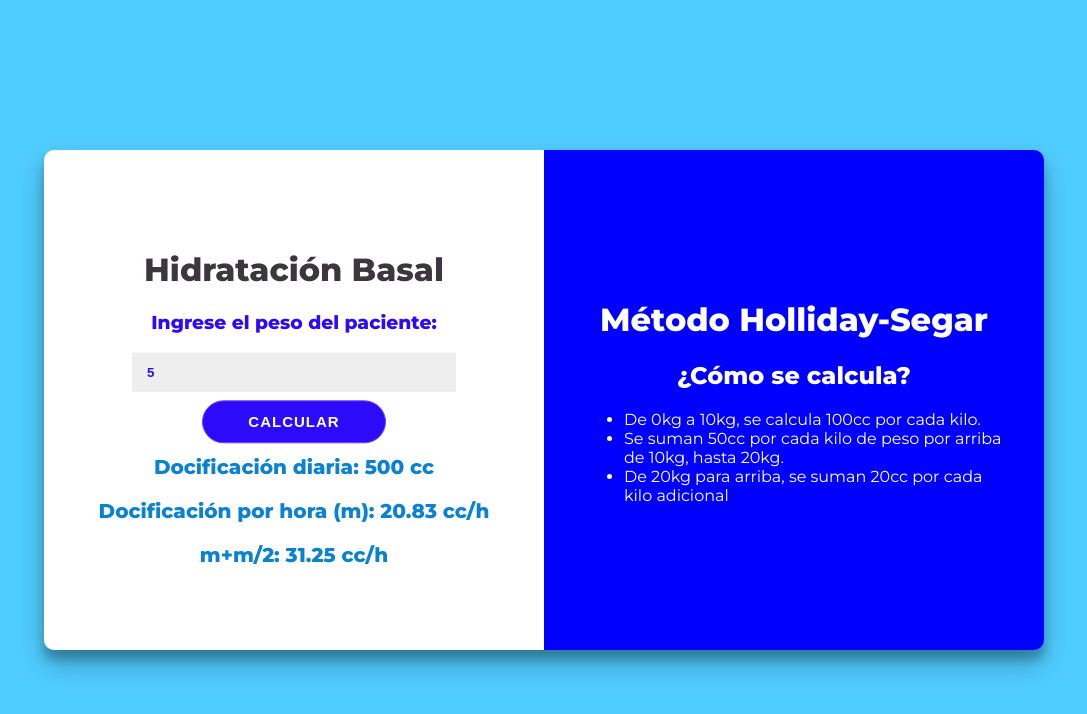
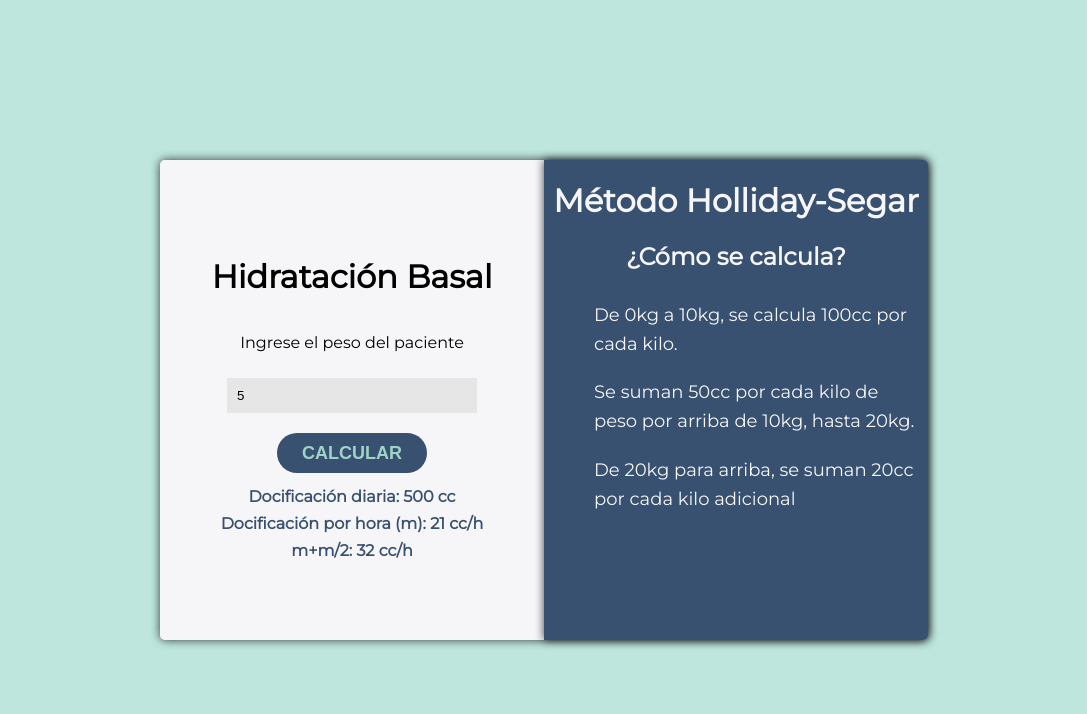
Before and after one commit to Gcentur/Pagina, a plain HTML site: page index.html in a window 1280 px wide. Both pictures are taken after typing "5" into the empty fields and a click on the button "CALCULAR". Shown: the whole page, without its empty margins (96-1183 px from the left). Drawn offline with Linux system fonts and the light colour scheme; a web font is replaced by a local one.

Commit message:
final finalisimo

```diff
--- a/index.html
+++ b/index.html
@@ -1,48 +1,64 @@
-<!DOCTYPE html>
-<html lang="es">
 <head>
     <meta charset="UTF-8">
     <meta name="viewport" content="width=device-width, initial-scale=1.0">
-    <title>Calculadora</title>
-    <link rel="stylesheet" href="style.css">
-    <script src="pruebaJS.js" defer></script>
+    <link href="https://fonts.googleapis.com/css2?family=Montserrat&display=swap" rel="stylesheet">
+    <link rel="icon" href="icon.png">
+    <link rel="stylesheet" href="./style.css">
+    <script src="script.js" defer></script>
+    <title>Calculadora Basal💧</title>
 </head>
-<body>
-    <div id="contenedor">
-      <div id="calculadora">
-        <div class="contenido">
-          <h1>Hidratación Basal</h1>
-          <h3 class="item">Ingrese el peso del paciente:</h3>
-            <input class="item" id="peso" type="number" placeholder="ingresar peso en kg">
-            <p class="item" id="error">*Debe completar correctamente los datos</p>
-            <button id="calcular">Calcular</button>
-            <p class="item resultado" id="resultado1">70 cc/hr</p>
-            <p class="item resultado"id="resultado2">m+m/2 105 cc/hr</p>
-            <p class="item resultado" id="resultado3">resultado 3</p>
+<body class="second-color">
+    <div class="contenedor">
+        <div class="calculadora">
+            <form>
+                <h1>
+                    Hidratación Basal
+                </h1>
+                <p>
+                    Ingrese el peso del paciente
+                </p>
+                <input type="number" id="peso" placeholder="Ingrese el peso en Kg.">
+                <p class="item" id="error">Ingrese un numero mayor a 0</p>
+                <button class="third-color" id="calcular">
+                    CALCULAR
+                </button>
+                <h6 class="info" id="resultado1">
+                    70cc/hr
+                </h6>
+                <h6 class="info" id="resultado2">
+                    m+m/2 105 cc/hr
+                </h6>
+                <h6 class="info" id="resultado3">
+                    105cc/h
+                </h6>
+            </form>
         </div>
-      </div>
-
-      <div id="detalle">
-        <div class="contenido1" id="holliday">
-          <h1>Método Holliday-Segar</h1>
-          <h2>¿Cómo se calcula?</h2>
-          <ul class="descripcion">
+        <div class="desc third-color" id="holliday">
+            <h1>
+                Método Holliday-Segar
+            </h1>
+            <h2>
+                ¿Cómo se calcula?
+            </h2>
+            <div>
+                <ul>
                     <li>De 0kg a 10kg, se calcula 100cc por cada kilo.</li>
                     <li>Se suman 50cc por cada kilo de peso por arriba de 10kg, hasta 20kg.</li>
                     <li>De 20kg para arriba, se suman 20cc por cada kilo adicional</li>
                 </ul>
             </div>
-        <div class="contenido1" id="superficie">
-          <h1>Método Superficie Corporal</h1>
-          <h2>¿Cómo se calcula?</h2>
-          <ul class="descripcion">
+        </div>
+        <div class="desc third-color" id="superficie">
+            <h1>
+                Método de Superficie Corporal
+            </h1>
+            <div>
+                <ul>
                     <li>Cuando el niño pesa más de 30kg, se utiliza un calculo diferente:</li>
                     <li>Superficie corporal = ((peso*4)+7) / (peso+90)</li>
-            <li>Este resultado se multiplica por 1500 o por 2000 para hallar el valor del volumen diario en cc, y el medico decide cual de los dos resultados utilizar.</li>
+                    <li>Este resultado se multiplica por 1500 o por 2000 para hallar el valor del volumen diario en cc.</li>
                 </ul>
             </div>
         </div>
     </div>
-
 </body>
-</html>
--- /dev/null
+++ b/script.js
@@ -0,0 +1,71 @@
+// Obteniendo referencias a los elementos del DOM
+const RESULTADO1 = document.getElementById("resultado1");
+const RESULTADO2 = document.getElementById("resultado2");
+const RESULTADO3 = document.getElementById("resultado3");
+const BUTTON = document.getElementById("calcular");
+const INPUT = document.getElementById("peso");
+const ERROR = document.getElementById("error");
+const METODO_HOLLIDAY = document.getElementById("holliday");
+const METODO_SUPERFICIE = document.getElementById("superficie");
+
+// Función para mostrar el error
+const displayError = (display) => {
+    ERROR.style.display = display;
+    RESULTADO1.style.display = "none";
+    RESULTADO2.style.display = "none";
+    RESULTADO3.style.display = "none";
+};
+
+// Función para mostrar los resultados
+const displayResults = (results, method) => {
+    RESULTADO1.innerHTML = results[0];
+    RESULTADO1.style.display = "block";
+    RESULTADO2.innerHTML = results[1];
+    RESULTADO2.style.display = "block";
+    RESULTADO3.innerHTML = results[2];
+    RESULTADO3.style.display = "block";
+
+    METODO_HOLLIDAY.style.display = "none";
+    METODO_SUPERFICIE.style.display = "none";
+
+    // Mostrar solo un método a la vez
+    method.style.display = "block";
+
+    ERROR.style.display = "none";
+};
+
+// Evento click del botón calcular
+BUTTON.addEventListener("click", () => {
+    event.preventDefault();
+    let peso = parseFloat(INPUT.value);
+
+    // Validación del peso
+    if (isNaN(peso) || peso <= 0) {
+        displayError("block");
+    } else {
+        // Cálculo de los resultados y visualización
+        let results = peso > 30 ? SuperficieCorporal(peso) : HollidaySegar(peso);
+        displayResults(results, peso > 30 ? METODO_SUPERFICIE : METODO_HOLLIDAY);
+    }
+});
+
+// Función para calcular la superficie corporal
+function SuperficieCorporal(peso) {
+    let superficieCorporal = ((peso * 4) + 7) / (peso + 90);
+    return [
+        `Volumen por hora (1500): ${Math.ceil(superficieCorporal * 1500 / 24)} cc/h`,
+        `Volumen por hora (2000): ${Math.ceil(superficieCorporal * 2000 / 24)} cc/h`,
+        ""
+    ];
+}
+
+// Función para calcular la dosificación según Holliday-Segar
+function HollidaySegar(peso) {
+    let resultado = peso <= 10 ? peso * 100 : peso < 20 ? 1000 + (peso - 10) * 50 : 1500 + (peso - 20) * 20;
+
+    return [
+        `Docificación diaria: ${Math.ceil(resultado)} cc`,
+        `Docificación por hora (m): ${Math.ceil(resultado / 24)} cc/h`,
+        `m+m/2: ${Math.ceil(resultado / 24 * 1.5)} cc/h`
+    ];
+}
--- a/style.css
+++ b/style.css
@@ -1,98 +1,86 @@
-@import url('https://fonts.googleapis.com/css?family=Montserrat:400,800');
+@import url('https://fonts.cdnfonts.com/css/montserrat');
 
-body {
-    background: rgb(80, 205, 255);
-    font-family: 'Montserrat', sans-serif;
-    color: #3E363F;
+.first-color {
+    background: #ececec;
 }
 
-#contenedor {
-    width: 1000px;
-    height: 500px;
-    text-align: center;
-    /* Estas 3 líneas se encargan de centrar el div vertical y horizontalmente */
-    position: absolute;
-    inset: 0;
-    margin: auto;
-    border-radius: 10px;
-    overflow: hidden;
-    box-shadow: 0 14px 28px rgba(0, 0, 0, 0.25), 0 10px 10px rgba(0, 0, 0, 0.22);
+.second-color {
+    background: #bee6dc;
 }
 
-#calculadora {
-    background-color: white;
-    width: 50%;
-    float: left;
+.third-color {
+    background: #385170;
+}
+
+.fourth-color {
+    background: #142d4c;
+}
+
+body, form, .contenedor, .calculadora, .desc {
+    display: flex;
+    justify-content: center;
+    align-items: center;
+    width: 100%;
     height: 100%;
 }
 
-#detalle {
-    background-color: blue;
-    color: white;
-    width: 50%;
-    float: right;
-    height: 100%;
+body {
+    font-family: 'Montserrat', sans-serif, Arial, Helvetica;
+    margin: 0;
+    min-height: 100vh;
 }
 
-.contenido {
-    /* Estas tres líneas van a centrar el contenido verticalmente dentro de cada div */
-    position: relative;
-    top: 50%;
-    transform: translateY(-50%);
-    overflow: hidden;
-    padding: 40px;
-}
-.contenido1 {
-    /* Estas tres líneas van a centrar el contenido verticalmente dentro de cada div */
-    display: none;
-    position: relative;
-    top: 50%;
-    transform: translateY(-50%);
-    overflow: hidden;
-    padding: 40px;
+form {
+    flex-direction: column;
+    margin-bottom: 0;
 }
 
-.descripcion {
-    text-align: left;
+button {
+    color: #9fd3c7;
+    border: none;
+    border-radius: 35px;
+    padding: 10px;
+    margin: 10px;
+    width: 150px;
+    height: 40px;
+    cursor: pointer;
+    font-size: 18px;
+    font-weight: bold;
+}
+
+button:hover {
+    transform: scale(1.1);
+    transition: 0.3s;
+    background-color: #9fd3c7;
+    color: #385170;
 }
 
 input {
-    width: 70%;
-    padding: 12px 15px;
+    background-color: #e6e6e6;
     border: none;
-    background-color: #eee;
+    padding: 10px;
+    margin: 10px;
+    width: 250px;
 }
 
-button {
-    font-size: 15px;
-    font-weight: bold;
-    padding: 12px 45px;
-    border-radius: 30px;
-    background-color: #2e0afa;
-    border: 1px solid #7441ff;
-    color: #FFFFFF;
-    text-transform: uppercase;
-    letter-spacing: 1px;
-    transition: transform 20ms ease-in;
-    transform: translateY(20%);
+input[type=number]::-webkit-inner-spin-button,
+input[type=number]::-webkit-outer-spin-button {
+    -webkit-appearance: none;
+    margin: 0;
 }
 
-button:active {
-    transform: scale(0.95);
+.contenedor {
+    flex-direction: row;
+    box-shadow: 0px 0px 10px 0px rgba(0,0,0,0.75);
+    width: 60%;
+    height: 60%;
+    border-radius: 5px;
 }
 
-.item {
-    color: #2e0afa;
-    font-weight: bold;
-
-}
-
-.resultado {
-    color: #0A81D1;
-    font-weight: bold;
-    font-size: 20px;
-    margin-bottom: 5px;
-    display: none;
+.calculadora {
+    background-color: #F6F5F7;
+    border-top-left-radius: 5px;
+    border-bottom-left-radius: 5px;
 }
 
 #error {
@@ -100,3 +88,91 @@ button:active {
     font-weight: bold;
     display: none;
 }
+
+.info {
+    color: #385170;
+    font-size: medium;
+    margin: 4px;
+    display: none;
+}
+
+.desc {
+    color: #F6F5F7;
+    width: 100%;
+    height: 100%;
+    border-top-right-radius: 5px;
+    border-bottom-right-radius: 5px;
+    box-shadow: 0px 0px 10px 0px rgba(0,0,0,0.75);
+}
+
+ul li {
+    display: inline-block;
+    font-size: 18px;
+    line-height: 1.6;
+    padding: 10px;
+}
+
+@media (max-width: 1024px) {
+    .contenedor {
+        width: 80%;
+        height: 80%;
+    }
+}
+
+@media (max-width: 768px) {
+    .contenedor {
+        width: 90%;
+        height: 90%;
+        box-shadow: 0px 0px 10px 0px rgba(0,0,0,0.75);
+    }
+}
+
+@media (max-width: 700px) {
+    .contenedor {
+        flex-direction: column;
+    }
+    .hidratacion {
+        width: 100%;
+        height: 50%;
+        border-top-left-radius: 5px;
+        border-top-right-radius: 5px;
+    }
+}
+
+@media (max-width: 375px) and (min-width: 321px) {
+    h1 {
+        font-size: 1.5em;
+        margin-bottom: 0;
+        margin-top: 10px;
+        padding-top: 10px;
+    }
+}
+
+@media (max-width: 320px) {
+    h1 {
+        font-size: 1.5em;
+        margin-bottom: 0;
+        margin-top: 10px;
+        padding-top: 10px;
+    }
+    .contenedor {
+        width: 100%;
+        height: 100%;
+        box-shadow: 0px 0px 10px 0px rgba(0,0,0,0.75);
+    }
+    .info{
+        margin-right: 5px;
+        margin-left: 5px;
+    }
+}
+
+#holliday, #superficie {
+    display: none;
+}
+
+h1, h2 {
+    text-align: center;
+    font-weight: bold;
+    margin-left: 5px;
+    margin-right: 5px;
+}
```
Also changed, not shown: icon.png (added). Lines whose indentation alone changed are shown as unchanged.
